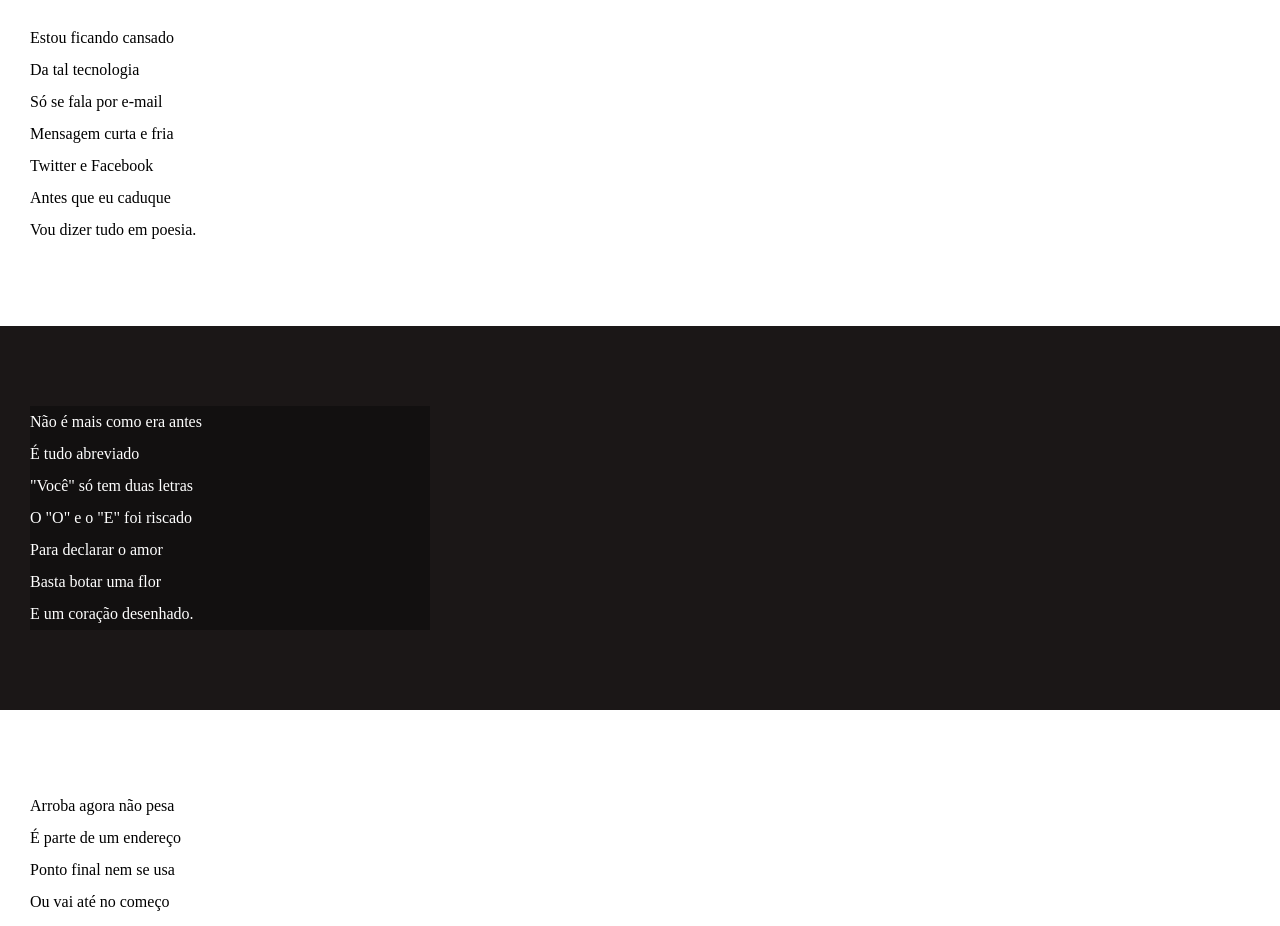
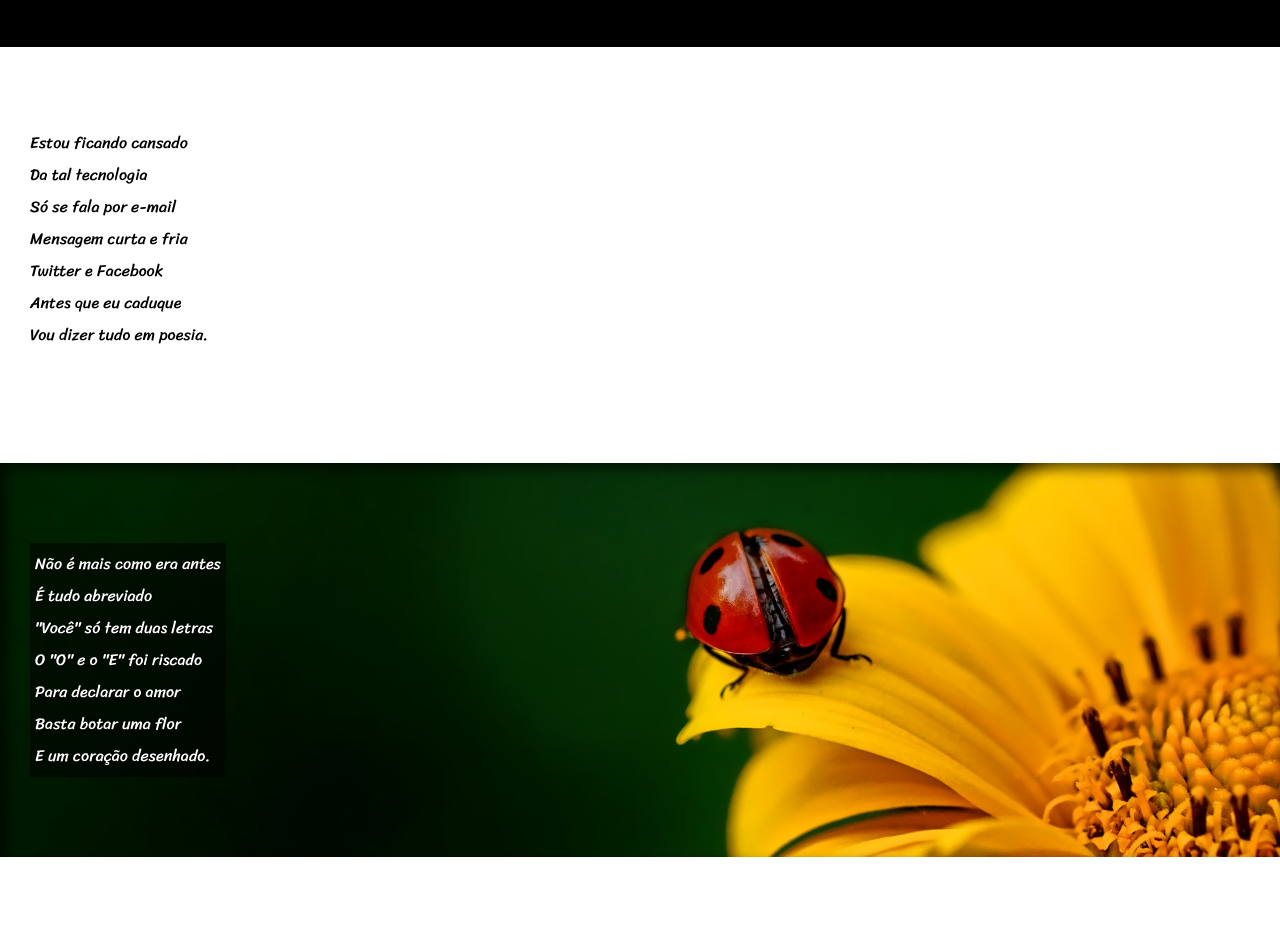
Before and after one commit to kessiafv/html-css, a plain HTML site: page exercicios/desafio012/index.html in a window 1280 px wide. Shown: the part 213-1139 px from the top of the page. Drawn offline with Linux system fonts and the light colour scheme.

Commit message:
atualizei

```diff
--- a/exercicios/desafio012/estilo/style.css
+++ b/exercicios/desafio012/estilo/style.css
@@ -1,13 +1,25 @@
 @charset "UTF-8";
+
+@import url('https://fonts.googleapis.com/css2?family=Passion+One:wght@400;700;900&display=swap');
+
+@import url('https://fonts.googleapis.com/css2?family=Sriracha&display=swap');
+
+:root {
+    --fonte1: Verdana, Geneva, Tahoma, sans-serif;
+    --fonte2: 'Passion One', cursive;
+    --fonte3: 'Sriracha', cursive;
+}
 
 * {
     margin: 0px;
     padding: 0px;
+    font-size: 1em;
 }
 
 html, body {
     min-height: 100vh;
     background-color: darkgray;
+    font-family: var(--fonte1);
 }
 
 header {
@@ -19,6 +31,8 @@ header {
 header > h1 {
     padding-top: 50px;
     font-variant: small-caps;
+    font-family: var(--fonte2);
+    font-size: 10vw;
 }
 
 header > p {
@@ -40,6 +54,12 @@ section {
     padding-bottom: 10vh;
     line-height: 2em;
     padding-left: 30px;
+    font-family: var(--fonte3);
+    font-size: 3.5;
+}
+
+section > p {
+    padding-bottom: 2em;
 }
 
 section.normal {
@@ -50,11 +70,25 @@ section.normal {
 section.imagem {
     background-color: rgb(27, 23, 23);
     color: white;
+    box-shadow: inset 6px 6px 13px 0px rgba(0, 0, 0, 0.611);
+    background-size: cover;
+    background-attachment: fixed;
 }
 
 section.imagem > p {
-    width: 400px;
-    background-color: rgba(0, 0, 0, 0.318);
+    display: inline-block;
+    padding: 5px;
+    background-color: rgba(0, 0, 0, 0.525);
+    text-shadow: 1px 1px 0px black;
+}
+
+section#img01 {
+    background-image: url(../imagens/background001.jpg);
+    background-position: right center;
+}
+
+section#img02 {
+    background-image: url(../imagens/background002.jpg);
 }
 
 footer {
--- a/exercicios/desafio012/index.html
+++ b/exercicios/desafio012/index.html
@@ -24,7 +24,7 @@
         </p>
     </section>
 
-    <section class="imagem">
+    <section class="imagem" id="img01">
         <p>
             Não é mais como era antes <br>
             É tudo abreviado <br>
@@ -58,7 +58,7 @@
         </p>
     </section>
 
-    <section class="imagem">
+    <section class="imagem" id="img02">
         <p>
             Tenho saudade das cartas <br>
             Escritas com a própria mão <br>
```
